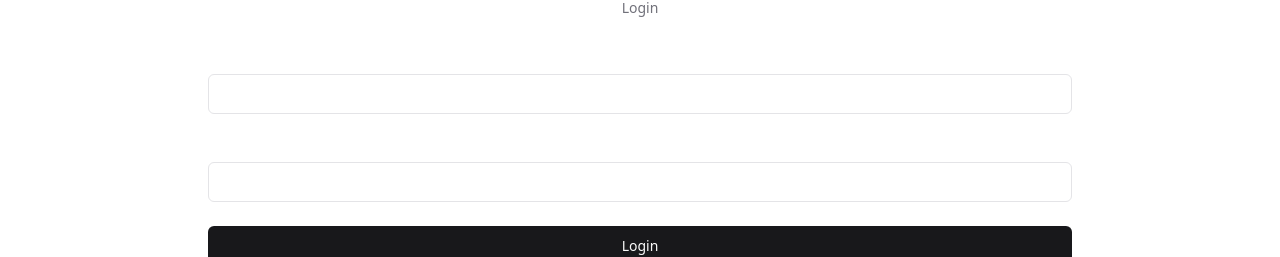
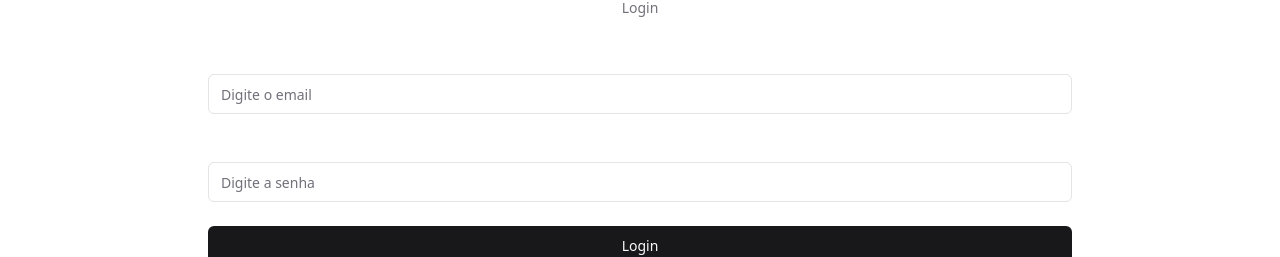
Before and after one commit to wevertoum/mapa-sinodal, a Next.js app: page /signin in a window 1280 px wide. Shown: the part 158-415 px from the top of the page. Built offline with nearby package versions, Linux system fonts and the light colour scheme; no server answers.

Commit message:
tirando initialValues

```diff
--- a/src/components/FormLogin.tsx
+++ b/src/components/FormLogin.tsx
@@ -25,8 +25,8 @@ const FormLogin = ({ onSubmit, title }: FormLoginProps) => {
   const form = useForm({
     resolver: zodResolver(LoginSchema),
     defaultValues: {
-      email: "wevertonmixalt@gmail.com",
-      password: "weverton123",
+      email: "",
+      password: "",
     },
     shouldFocusError: true,
   });
```
